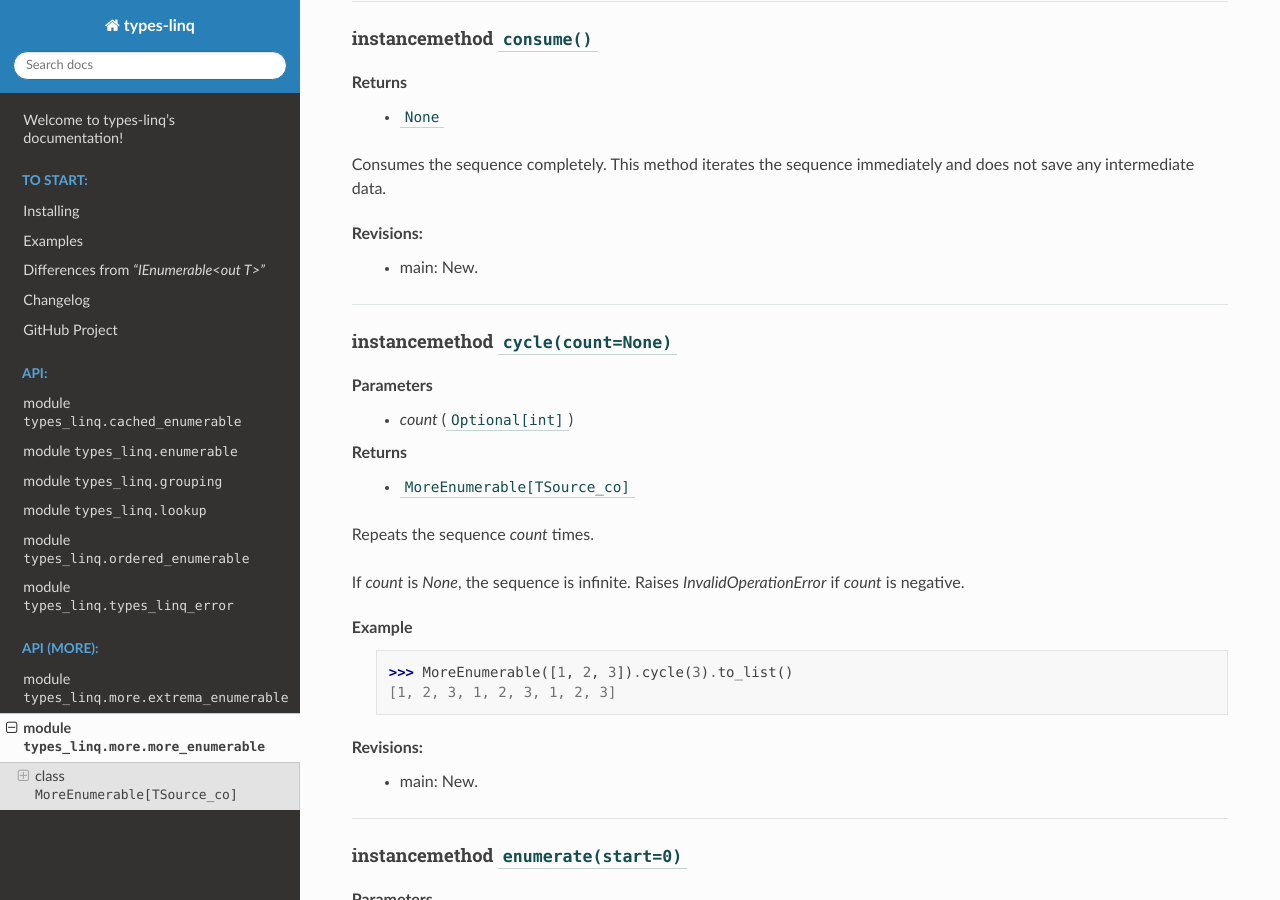
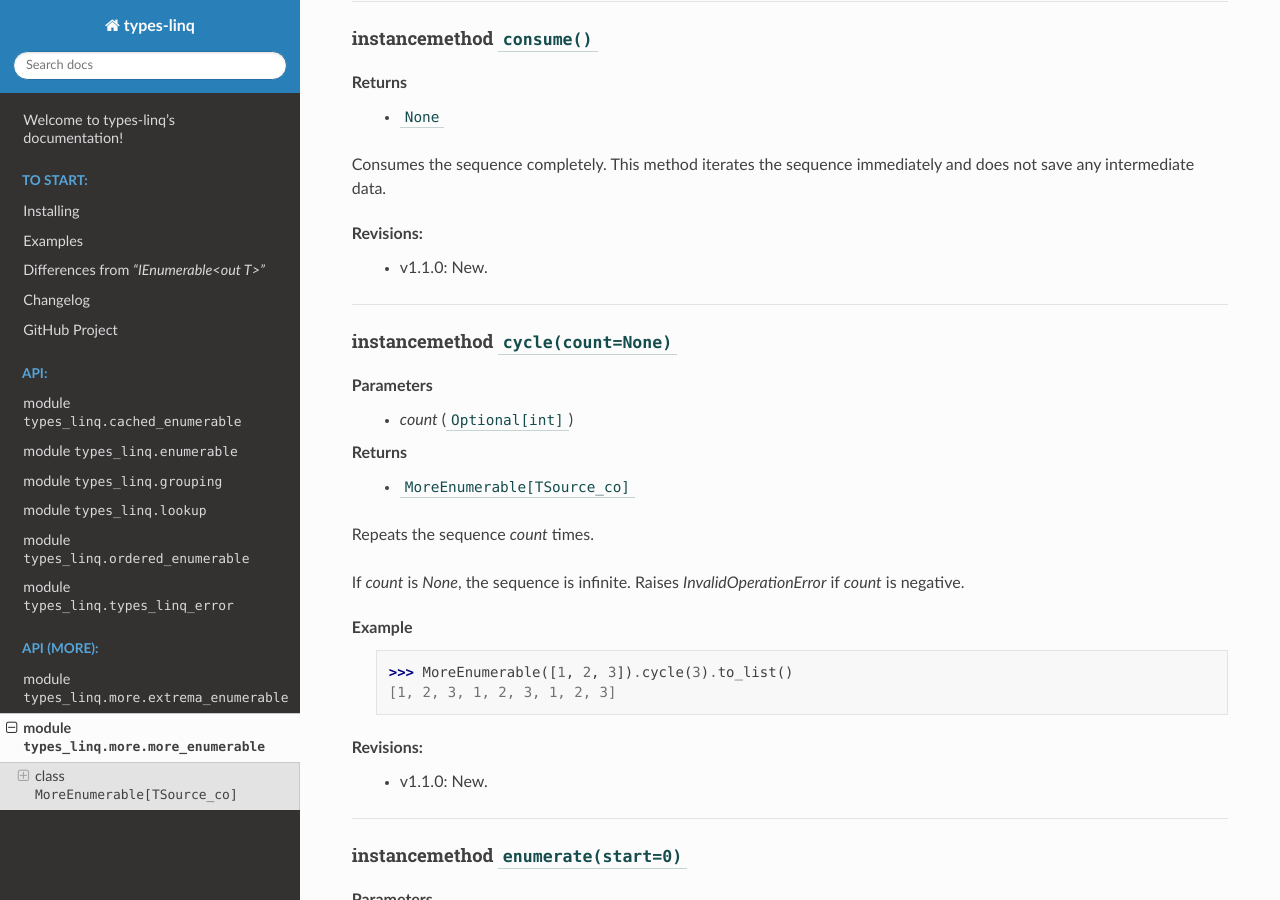
Before and after one commit to cleoold/types-linq, a Sphinx documentation site: the page built from doc/api/more/types_linq.more.more_enumerable.rst, in a window 1280 px wide and 900 px high, scrolled down 1944 px. Built offline with Sphinx 7.4.7 and the Read the Docs theme 2.0.0, drawn with Linux system fonts in a browser that asks for light colours; some of the changed text lies outside the part shown.

Commit message:
Increase to v1.1.0

```diff
--- a/doc/api/more/types_linq.more.extrema_enumerable.rst
+++ b/doc/api/more/types_linq.more.extrema_enumerable.rst
@@ -48,7 +48,7 @@
 Identical to parent.
 
 Revisions:
-    - main: Fixed incorrect override of Enumerable.take() when it takes a slice.
+    - v1.1.0: Fixed incorrect override of Enumerable.take() when it takes a slice.
 
 ----
 
--- a/doc/api/more/types_linq.more.more_enumerable.rst
+++ b/doc/api/more/types_linq.more.more_enumerable.rst
@@ -97,7 +97,7 @@
 any intermediate data.
 
 Revisions:
-    - main: New.
+    - v1.1.0: New.
 
 ----
 
@@ -120,7 +120,7 @@
     [1, 2, 3, 1, 2, 3, 1, 2, 3]
 
 Revisions:
-    - main: New.
+    - v1.1.0: New.
 
 ----
 
@@ -475,7 +475,7 @@
     [('a', 1), ('b', 2), ('c', 1), ('a', 1), ('e', 3), ('a', 2)]
 
 Revisions:
-    - main: New.
+    - v1.1.0: New.
 
 ----
 
@@ -498,7 +498,7 @@
     [('a', 1), ('b', 4), ('c', 1), ('a', 1), ('E', 3), ('f', 2)]
 
 Revisions:
-    - main: New.
+    - v1.1.0: New.
 
 ----
 
--- a/doc/to-start/changelog.rst
+++ b/doc/to-start/changelog.rst
@@ -2,6 +2,12 @@
 ############
 
 `GitHub Releases <https://github.com/cleoold/types-linq/releases>`_
+
+v1.1.0
+********
+
+- Add consume(), cycle(), and run_length_encode() to MoreEnumerable class
+- Fix error in ExtremaEnumerable.take() when it takes a slice
 
 v1.0.0
 ********
--- a/setup.py
+++ b/setup.py
@@ -5,7 +5,7 @@
 
 setup(
     name='types-linq',
-    version='v1.0.0',
+    version='v1.1.0',
     url='https://github.com/cleoold/types-linq',
     license='BSD 2-Clause License',
     author='cleoold',
```
Also changed, not shown: 2 other files.
